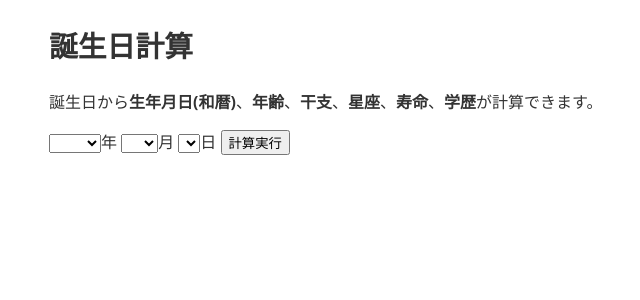
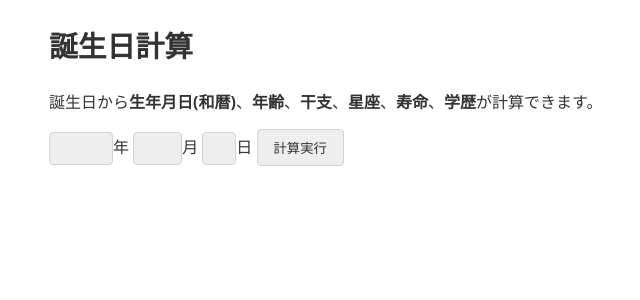
Before and after one commit to Himeyama/KeisanJS, a Jekyll site: the page built from calcbirthday.md, in a window 1280 px wide. Shown: the top 300 px of the page, without its empty margins (101-741 px from the left). Built offline with Jekyll 4.4.1, drawn with Linux system fonts in a browser that asks for light colours.

Commit message:
md 最適化

```diff
--- a/_includes/head.html
+++ b/_includes/head.html
@@ -19,3 +19,4 @@
 <link href="./assets/css/pagesize.css" rel="stylesheet">
 <link href="./assets/css/image.css" rel="stylesheet">
 <link href="./assets/css/highlight.css" rel="stylesheet">
+<link href="./assets/css/button.css" rel="stylesheet">
--- /dev/null
+++ b/assets/css/button.sass
@@ -0,0 +1,23 @@
+---
+---
+
+button, select, input[type=submit], input[type=button]
+    transition: .5s
+    border: solid 1px lightgray
+    background: #eee
+    padding: 8px 16px
+    border-radius: 4px
+    cursor: pointer
+    color: var(--theme-highlight-blue)
+    &:hover
+        background: #ccc
+
+select
+    -moz-appearance: none
+    appearance: none
+    -webkit-appearance: none
+
+input
+    border-radius: 4px
+    border: 1px solid lightgray
+    padding: 8px 12px
--- a/calcbirthday.md
+++ b/calcbirthday.md
@@ -1,43 +1,34 @@
 ---
 layout: default
+title: 誕生日計算
 ---
 
-<head>
-    <meta charset="utf-8">
-    <script src="./era.js"></script>
-    <script src="./age.js"></script>
-    <script src="./jquery-3.4.1.min.js"></script>
-    <script src="./calcbirthday.js"></script>
-    <title>誕生日計算</title>
-</head>
-<body>
-    <h1>誕生日計算</h1>
-    <p>
-        誕生日から<b>生年月日(和暦)</b>、<b>年齢</b>、<b>干支</b>、<b>星座</b>、<b>寿命</b>、<b>学歴</b>が計算できます。
-    </p>
-    <select id="year">
-        <option></option>
-        <script>
-        for(var i = (new Date()).getFullYear(); i >= 1900; i--){
-            document.write(`<option value=\"${i}\">${i}</option>`)
-        }
-        </script>
-    </select>年
 
-    <select id="month">
-        <script>
-        for(var i = 0; i <= 12; i++){
-            document.write(`<option value=\"${i > 0 ? i : ""}\">${i > 0 ? i : ""}</option>`)
-        }
-        </script>
-    </select>月
-
-    <select id="date">
-    </select>日
-
-    <button id="run">計算実行</button>
-
-    <div class="result" style="margin: 16px 0;">
-    </div>
-
-</body>
+<script src="./era.js"></script>
+<script src="./age.js"></script>
+<script src="./jquery-3.4.1.min.js"></script>
+<script src="./calcbirthday.js"></script>
+<h1>誕生日計算</h1>
+<p>
+    誕生日から<b>生年月日(和暦)</b>、<b>年齢</b>、<b>干支</b>、<b>星座</b>、<b>寿命</b>、<b>学歴</b>が計算できます。
+</p>
+<select id="year">
+    <option></option>
+    <script><!--
+    for(var i = (new Date()).getFullYear(); i >= 1900; i--){
+        document.write(`<option value=\"${i}\">${i}</option>`)
+    }
+    --></script>
+</select>年
+<select id="month">
+    <script><!--
+    for(var i = 0; i <= 12; i++){
+        document.write(`<option value=\"${i > 0 ? i : ""}\">${i > 0 ? i : ""}</option>`)
+    }
+    --></script>
+</select>月
+<select id="date">
+</select>日
+<button id="run">計算実行</button>
+<div class="result" style="margin: 16px 0;">
+</div>
```
